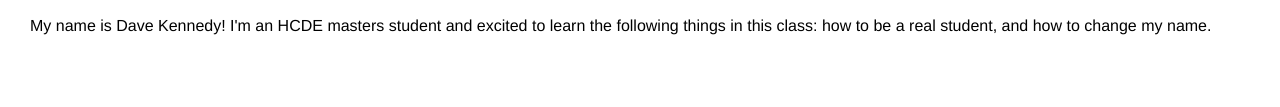
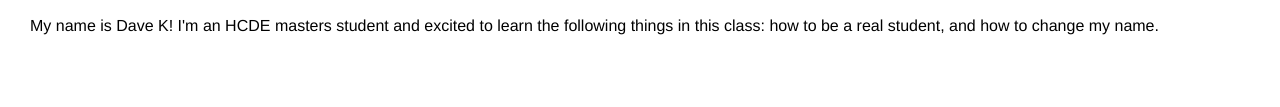
Before and after one commit to DaveKennedy/DaveKennedy.github.io, a plain HTML site: page index.html in a window 1280 px wide. Shown: the part 481-588 px from the top of the page. Drawn offline with Linux system fonts and the light colour scheme.

Commit message:
Update index.html

```diff
--- a/index.html
+++ b/index.html
@@ -17,7 +17,7 @@
             <img src="red-panda.jpg" width=400></a>
             </p>
             <p>
-            My name is Dave Kennedy! I'm an HCDE masters student and excited to learn the following things in this class: how to be a real student, and how to change my name.
+            My name is Dave K! I'm an HCDE masters student and excited to learn the following things in this class: how to be a real student, and how to change my name.
             </p>
         </div>
         <div class="assignments">
```
